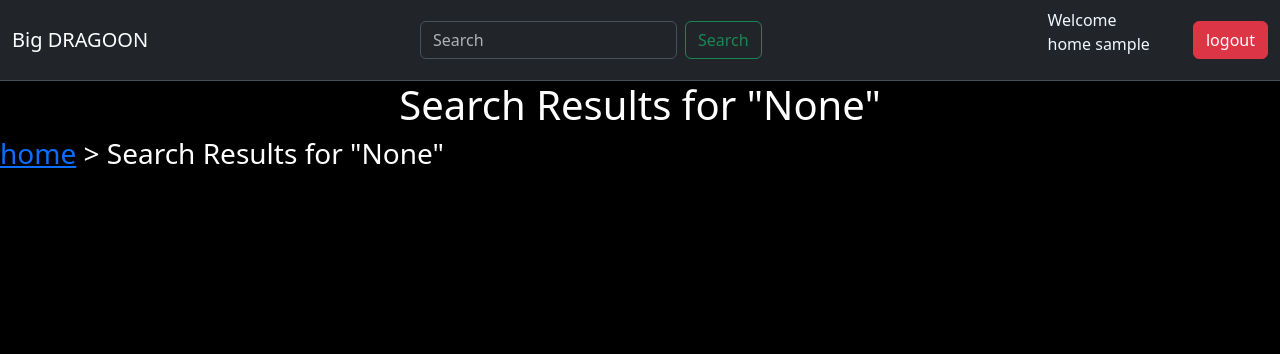
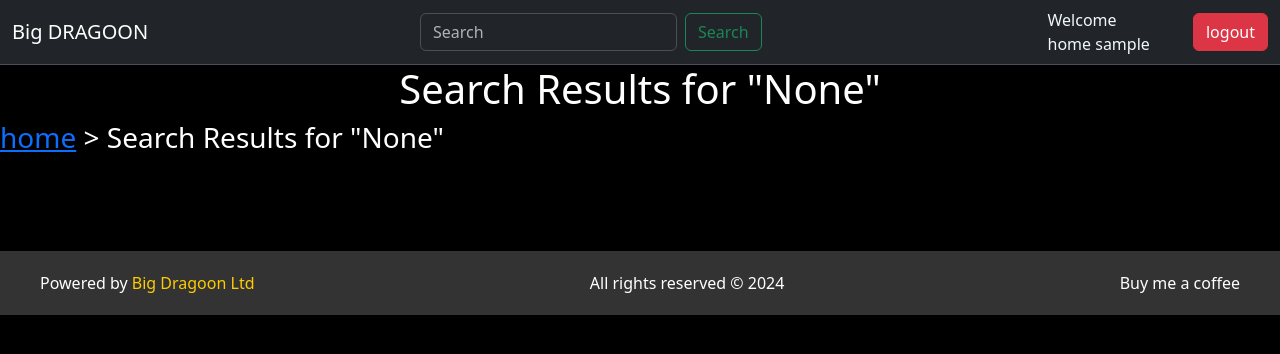
Before and after one commit to Rtarun3606k/BIG-DRAGOON, a Flask app: page /search in a window 1280 px wide. Shown: the top 354 px of the page. Run offline with Flask 3, Linux system fonts and the light colour scheme; the visitor is signed in with stand-in values (Sample User, id 1).

Commit message:
yes for footer in sr.html

```diff
--- a/templates/sr.html
+++ b/templates/sr.html
@@ -313,6 +313,46 @@
 
 
     </script>
+    <footer class="dark-mode">
+        <div class="container">
+            <div class="footer-content">
+                <p>Powered by <span class="highlight">Big Dragoon Ltd</span></p>
+                <p>All rights reserved &copy; 2024</p>
+                <p>Buy me a coffee</p>
+            </div>
+        </div>
+    </footer>
+
+
+    <style>
+        .dark-mode {
+            margin-top: 6rem;
+            background-color: #333;
+            color: #fff;
+        }
+
+        .container {
+            max-width: 1200px;
+            margin: 0 auto;
+            padding: 20px 0;
+        }
+
+        .footer-content {
+            display: flex;
+            justify-content: space-between;
+            align-items: center;
+        }
+
+        p {
+            margin: 0;
+        }
+
+        .highlight {
+            color: #ffcc00;
+        }
+
+    </style>
+
 </body>
 
 </html>
```
